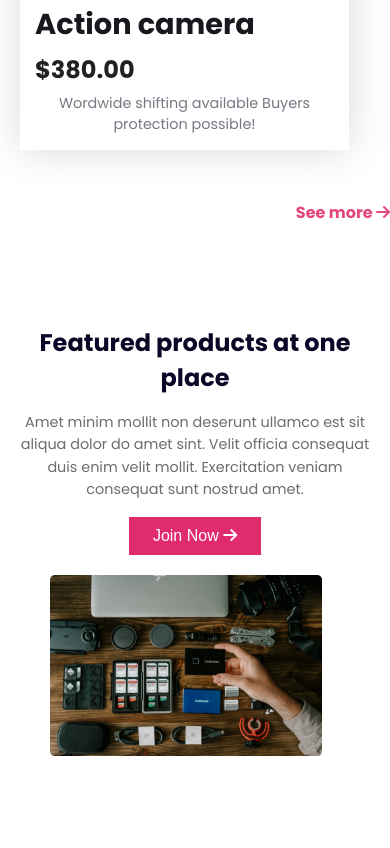
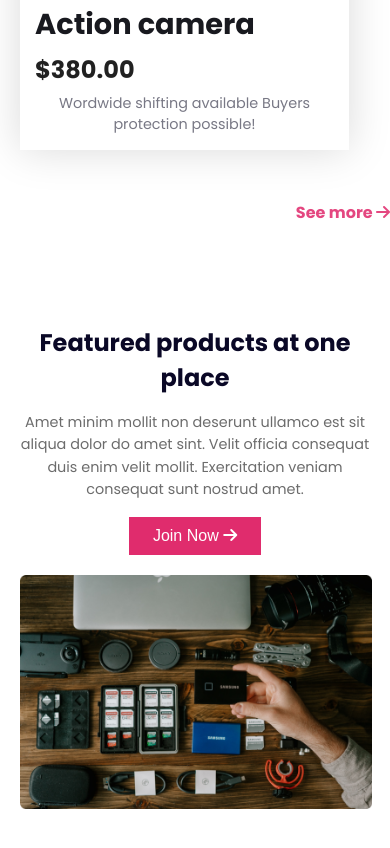
Before and after one commit to moshiurrahmandeap11/influence_gear, a plain HTML site: page index.html in a window 390 px wide. Shown: the part 5193-6041 px from the top of the page. Drawn offline with Linux system fonts and the light colour scheme.

Commit message:
responsive popular section add scroll behaviar

```diff
--- a/style/style.css
+++ b/style/style.css
@@ -413,11 +413,11 @@ nav ul .search {
     }
 
     .featured_image{
-        margin-left: 50px;
+        margin-left: 20px;
     }
 
     .featured_image img{
-        width: 80%;
+        width: 95%;
     }
 }
 
```
